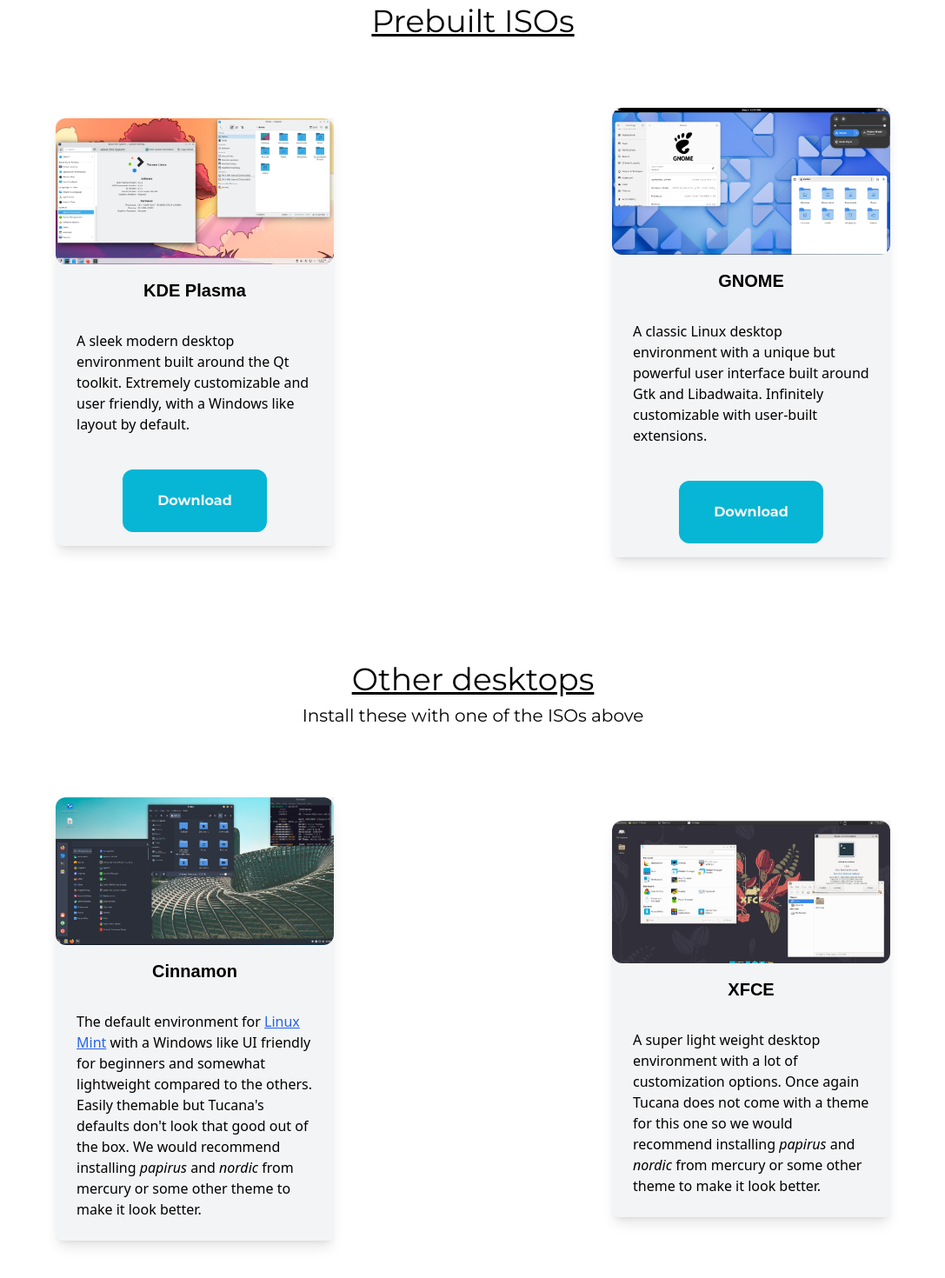
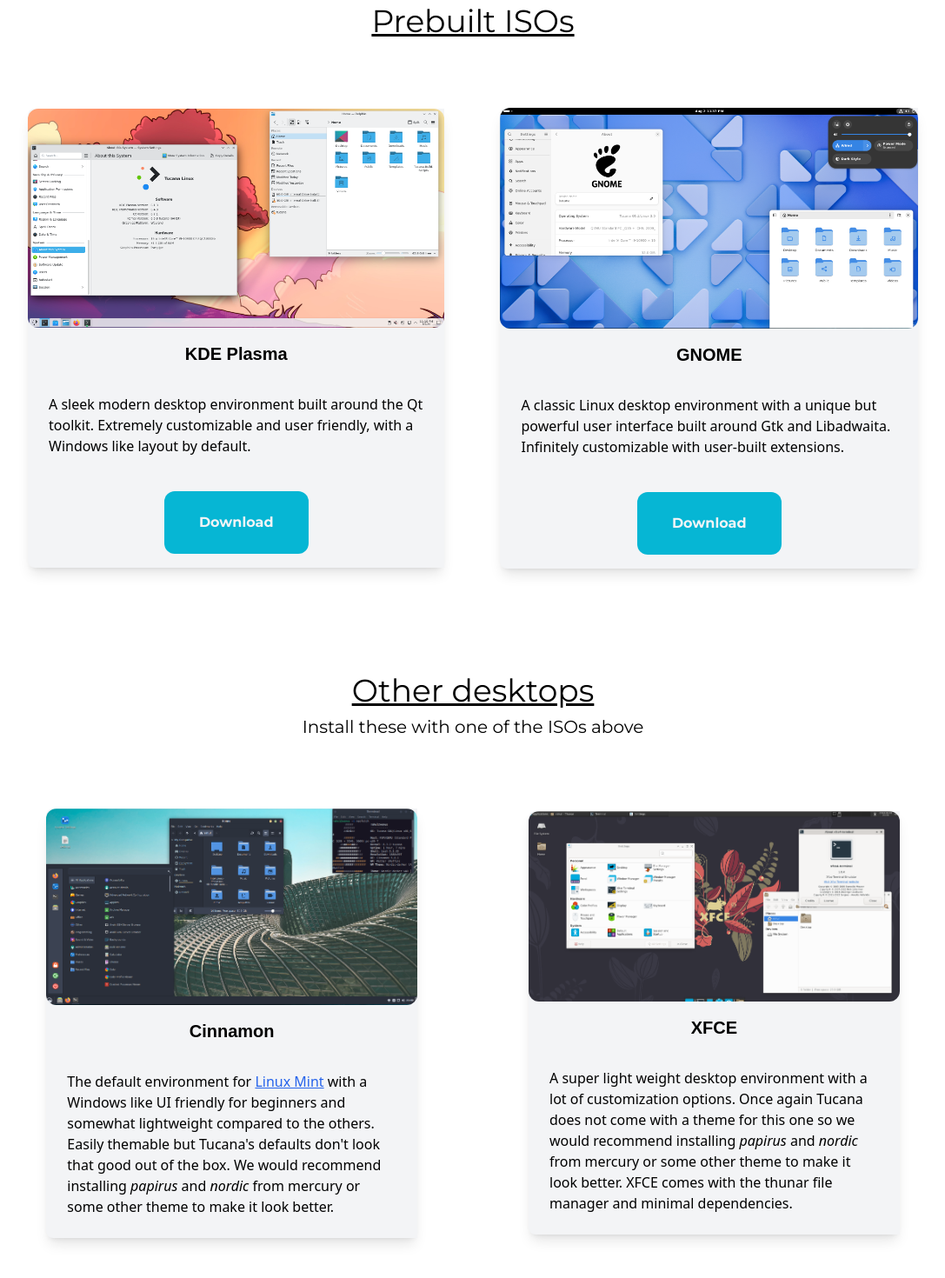
Before and after one commit to Tucana-Linux/website, a Next.js app: page /download in a window 1280 px wide. Shown: the part 380-1850 px from the top of the page at 87% size, without its empty margins (96-1183 px from the left). Built offline with nearby package versions, Linux system fonts and the light colour scheme; a web font is replaced by a local one.

Commit message:
Animations on the download page

```diff
--- a/app/download/page.tsx
+++ b/app/download/page.tsx
@@ -38,7 +38,7 @@
         Prebuilt ISOs
       </h1>
       <div className="flex flex-col md:flex-row items-center">
-        <div className="my-10 items-center text-center rounded-s-lg bg-gray-100 shadow-lg md:w-1/3 md:mx-40 mx-8 flex flex-col">
+        <div className="transition-all hover:bg-gray-50 hover:shadow-2xl hover:scale-110 my-10 items-center text-center rounded-s-lg bg-gray-100 shadow-lg md:w-auto md:ml-32 mx-8 flex flex-col">
           <img className="rounded-xl mb-2" src="/images/kde.png" />
           <h1 className="font-bold font-suse text-xl my-2">KDE Plasma</h1>
           <p className="text-left p-6">
@@ -52,7 +52,7 @@
             </button>
           </Link>
         </div>
-        <div className="items-center text-center rounded-s-lg bg-gray-100 shadow-lg my-10 md:w-1/3 md:mx-40 mx-8 flex flex-col">
+        <div className="transition-all hover:bg-gray-50 hover:shadow-2xl hover:scale-110 items-center text-center rounded-s-lg bg-gray-100 shadow-lg my-10 md:w-auto md:mr-32 mx-8 flex flex-col">
           <img className="rounded-xl mb-2" src="/images/gnome.png" />
           <h1 className="font-bold font-suse text-xl my-2">GNOME</h1>
           <p className="text-left p-6">
@@ -75,7 +75,7 @@
         Install these with one of the ISOs above
       </p>
       <div className="flex flex-col md:flex-row items-center">
-        <div className="items-center text-center rounded-s-lg bg-gray-100 shadow-lg my-10 md:w-1/3 md:mx-40 mx-8 flex flex-col">
+        <div className="transition-all hover:bg-gray-50 hover:shadow-2xl hover:scale-110 my-10 items-center text-center rounded-s-lg bg-gray-100 shadow-lg md:w-1/3 md:mr-16 md:ml-auto mx-8 flex flex-col">
           <img className="rounded-xl mb-2" src="/images/cinnamon.png" />
           <h1 className="font-bold font-suse text-xl my-2">Cinnamon</h1>
           <p className="text-left p-6">
@@ -93,14 +93,15 @@
             other theme to make it look better.
           </p>
         </div>
-        <div className="items-center text-center rounded-s-lg bg-gray-100 shadow-lg my-10 md:w-1/3 md:mx-40 mx-8 flex flex-col">
+        <div className="transition-all hover:bg-gray-50 hover:shadow-2xl hover:scale-110 my-10 items-center text-center rounded-s-lg bg-gray-100 shadow-lg md:w-1/3 flex md:ml-16 md:mr-auto flex-col">
           <img className="rounded-xl mb-2" src="/images/xfce.png" />
           <h1 className="font-bold font-suse text-xl my-2">XFCE</h1>
           <p className="text-left p-6">
             A super light weight desktop environment with a lot of customization
             options. Once again Tucana does not come with a theme for this one
             so we would recommend installing <i>papirus</i> and <i>nordic</i>{" "}
-            from mercury or some other theme to make it look better.
+            from mercury or some other theme to make it look better. XFCE comes
+            with the thunar file manager and minimal dependencies.
           </p>
         </div>
       </div>
```
